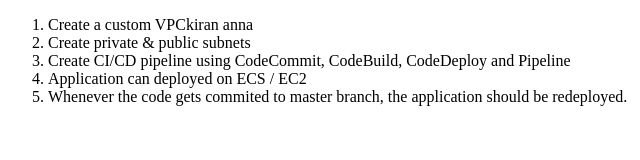
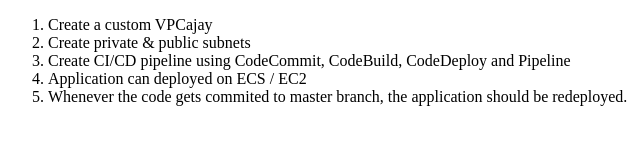
Before and after one commit to dirisalaajay/samplenodejs, a website: page index.html in a window 1280 px wide. Shown: the full height of the page, 0-640 px from the left. Drawn offline with Linux system fonts and the light colour scheme.

Commit message:
Update index.html

```diff
--- a/index.html
+++ b/index.html
@@ -2,7 +2,7 @@
 <html>
 	<body>
 		<ol>
-			<li>Create a custom VPCkiran anna</li>
+			<li>Create a custom VPCajay</li>
 			<li>Create private & public subnets</li>
 			<li>Create CI/CD pipeline using CodeCommit, CodeBuild, CodeDeploy and Pipeline</li>
 			<li>Application can deployed on ECS / EC2  </li>
```
